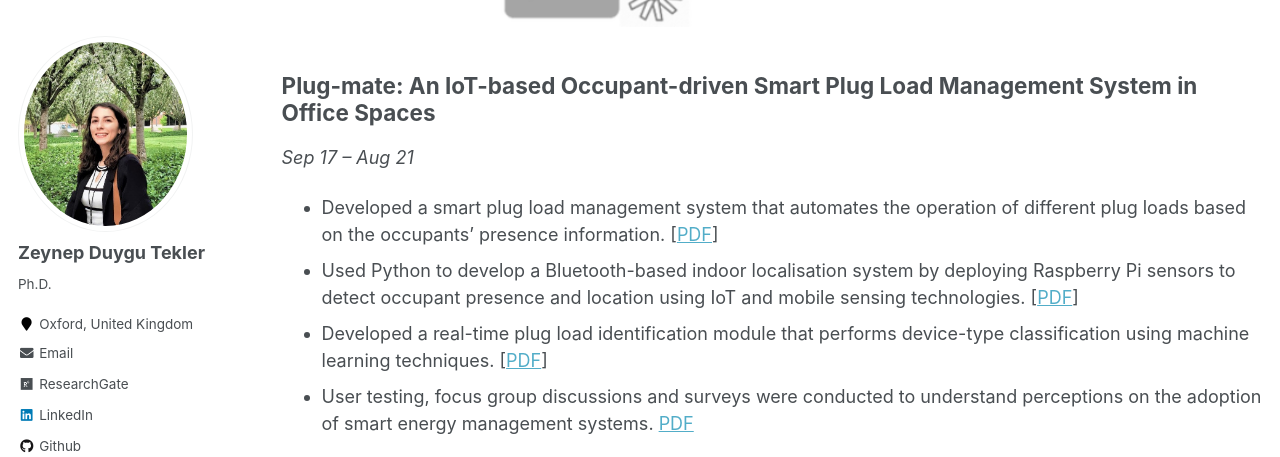
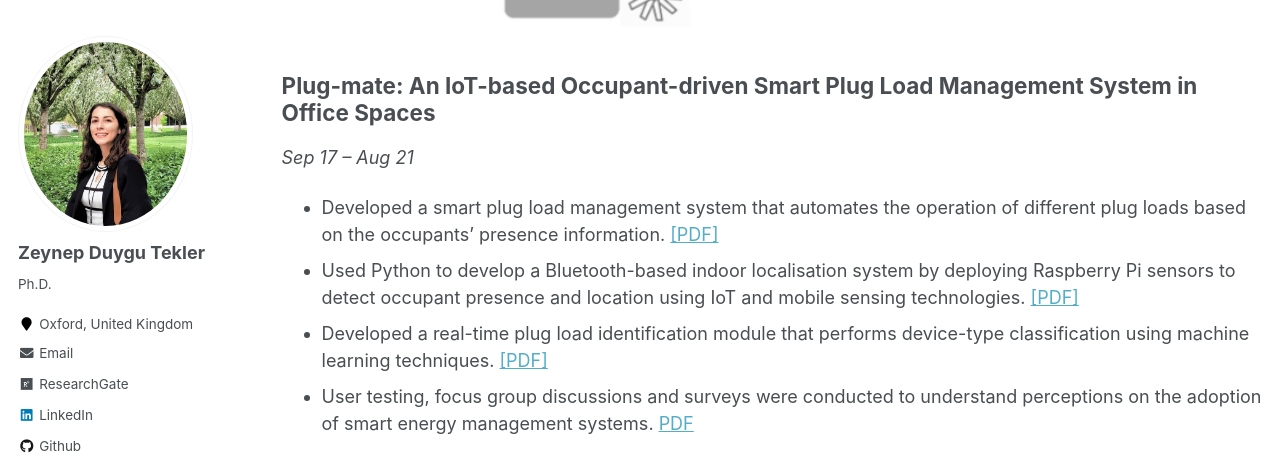
Before and after one commit to zeynepduygutekler/zeynepduygutekler.github.io, a Jekyll site: the page built from _pages/projects.md, in a window 1280 px wide and 1400 px high, scrolled down 1789 px. Shown: the top 457 px of the window. Built offline with Jekyll 4.4.1, drawn with Linux system fonts in a browser that asks for light colours; emoji names are drawn with the system emoji font; some web fonts are replaced; some of the changed text lies outside the part shown.

Commit message:
minor edits on pdfs

```diff
--- a/_pages/projects.md
+++ b/_pages/projects.md
@@ -14,12 +14,12 @@ alt="IMAGE ALT TEXT HERE" width="700" height="180" border="10" />
 
 ## A Total Building Performance Approach to Real-time Occupant Centric Sensing and Control for Mixed Mode Ventilation in the Tropics
 *Aug 21 – Aug 23*
-* Developed a hybrid active transfer learning framework for data-efficient personal thermal comfort models using limited data. [PDF](../files/ATL-thermalcomfort.pdf)
+* Developed a hybrid active transfer learning framework for data-efficient personal thermal comfort models using limited data. [[PDF]](../files/ATL-thermalcomfort.pdf)
 * Developed a novel feature selection algorithm for occupancy detection using deep learning approaches
-to achieve minimum sensing strategy in smart buildings. [[PDF](../files/minsensing-occupancy.pdf)]
+to achieve minimum sensing strategy in smart buildings. [[PDF]](../files/minsensing-occupancy.pdf)
 * Conducted a comprehensive data collection effort for obtaining real-time BMS data for
 building operations, indoor environmental quality, outdoor weather conditions and energy consumption
-together with high-resolution occupancy information. [[PDF](../files/robod.pdf)]
+together with high-resolution occupancy information. [[PDF]](../files/robod.pdf)
 
 <img width="60%" height="60%" src="/images/MMV.png"
 alt="IMAGE ALT TEXT HERE" width="700" height="180" border="10" />
@@ -27,11 +27,11 @@ alt="IMAGE ALT TEXT HERE" width="700" height="180" border="10" />
 ## Plug-mate: An IoT-based Occupant-driven Smart Plug Load Management System in Office Spaces
 *Sep 17 – Aug 21*
 * Developed a smart plug load management system that automates the operation of different plug
-loads based on the occupants’ presence information. [[PDF](../files/plug-mate.pdf)]
+loads based on the occupants’ presence information. [[PDF]](../files/plug-mate.pdf)
 * Used Python to develop a Bluetooth-based indoor localisation system by deploying Raspberry Pi
-sensors to detect occupant presence and location using IoT and mobile sensing technologies. [[PDF](../files/scalable-ble.pdf)]
+sensors to detect occupant presence and location using IoT and mobile sensing technologies. [[PDF]](../files/scalable-ble.pdf)
 * Developed a real-time plug load identification module that performs device-type classification
-using machine learning techniques. [[PDF](../files/plugload-identification.pdf)]
+using machine learning techniques. [[PDF]](../files/plugload-identification.pdf)
 * User testing, focus group discussions and surveys were conducted to understand perceptions on the adoption of smart energy management systems. [PDF](../files/sems-adoption.pdf)
 
 :movie_camera: <span style="color:blue">**Click the image below to watch our Plug-Mate Video!** </span>
@@ -56,7 +56,7 @@ while still providing a fun and engaging game that will educate players on what
 climate action is about. Utilising augmented reality, as well as geolocation function, the game is
 designed to provide not only an educational and engaging game to raise awareness about climate action,
 but to also get people to explore their environment and provide an immersive experience in which the story
-of the game involves the degraded world around the players. [[PDF](../files/project-pear.pdf)]
+of the game involves the degraded world around the players. [[PDF]](../files/project-pear.pdf)
 
 :movie_camera: <span style="color:blue">**To check our game video, click the image below**</span>
 
@@ -93,8 +93,8 @@ alt="IMAGE ALT TEXT HERE" width="400" height="180" border="10" /></a> -->
 
 ## Waste Management Behavioural Framework for Singapore’s Food Manufacturing Industry
 *May 18 – Jan 19*
-* Developed a waste management behavioral framework for Singapore's food manufacturing industry
-(collaboration with A*STAR SIMTECH) [[PDF](../files/CIRP_Published.pdf)]
+Developed a waste management behavioral framework for Singapore's food manufacturing industry
+(collaboration with A*STAR SIMTECH) [[PDF]](../files/CIRP_Published.pdf)
 
-* <img width="50%" height="50%" src="/images/waste-management.png"
+<img width="50%" height="50%" src="/images/waste-management.png"
 alt="IMAGE ALT TEXT HERE" width="700" height="180" border="10" />
```
